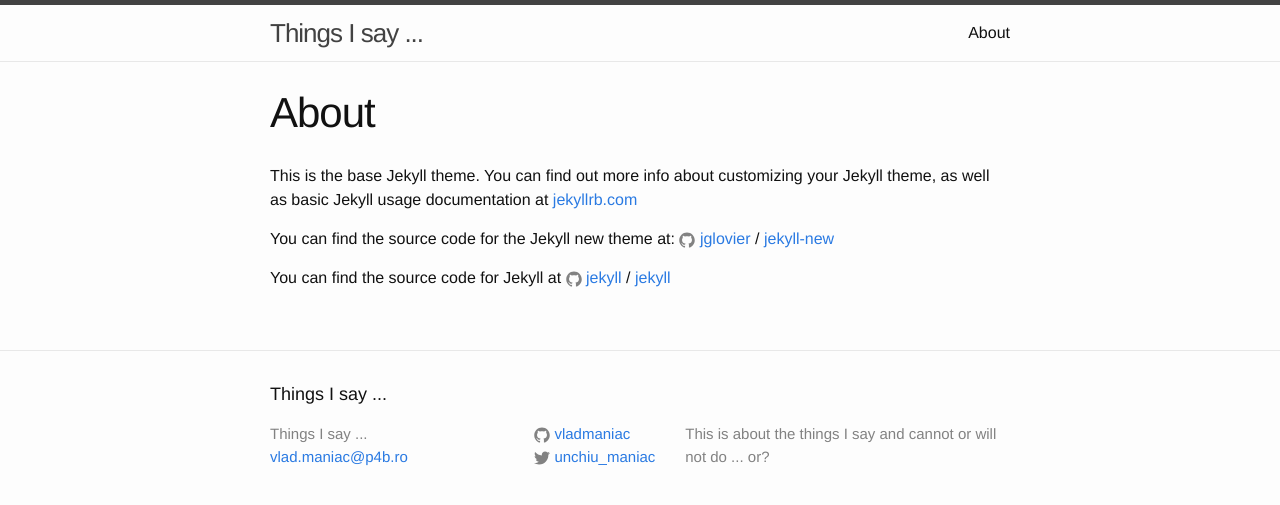
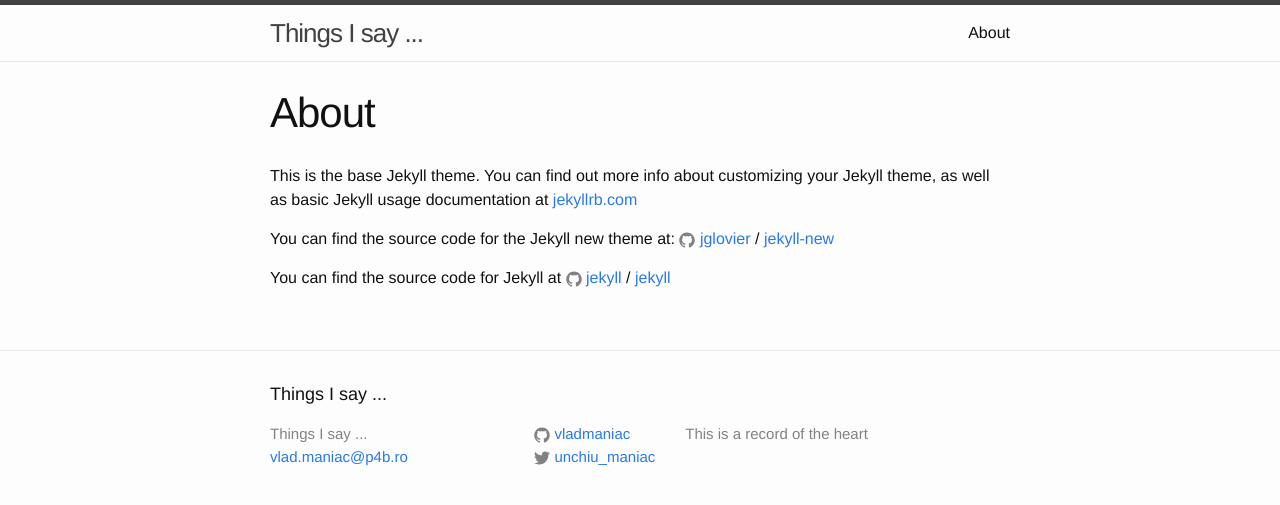
Before and after one commit to vladmaniac/vladmaniac.github.io, a Jekyll site: the page built from about.md, in a window 1280 px wide. Shown: the top 505 px of the page. Built offline with Jekyll 4.4.1, drawn with Linux system fonts in a browser that asks for light colours.

Commit message:
More stuff

```diff
--- a/_config.yml
+++ b/_config.yml
@@ -9,7 +9,7 @@
 title: Things I say ...
 email: vlad.maniac@p4b.ro
 description: > # this means to ignore newlines until "baseurl:"
-  This is about the things I say and cannot or will not do ... or?
+  This is a record of the heart
 baseurl: "" # the subpath of your site, e.g. /blog
 url: "http://everythingisay.net" # the base hostname & protocol for your site
 twitter_username: unchiu_maniac
```
